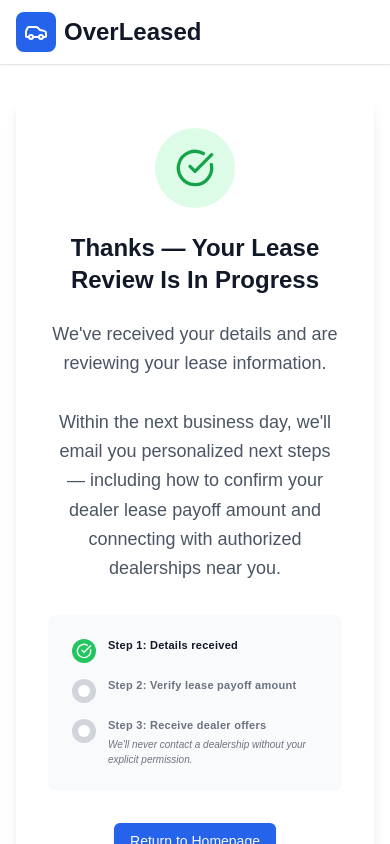
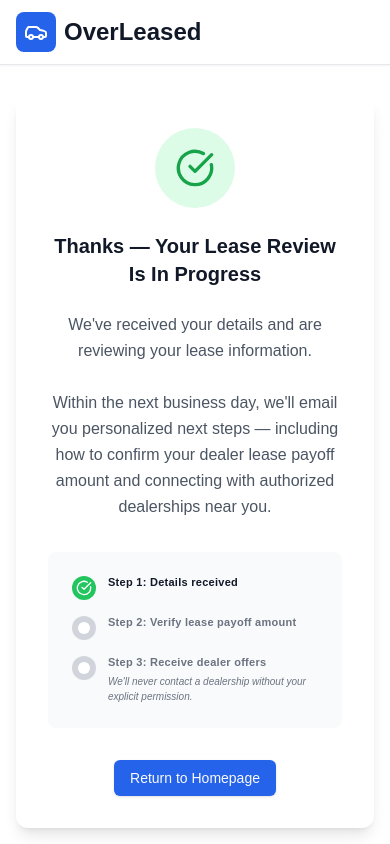
Before and after one commit to DanBus0/OverLeased, a Next.js app: page /lease-review-submitted in a window 390 px wide. Built offline with nearby package versions, Linux system fonts and the light colour scheme.

Commit message:
Add files via upload

```diff
--- a/src/pages/get-started.tsx
+++ b/src/pages/get-started.tsx
@@ -649,12 +649,12 @@ export default function GetStartedPage() {
                               <div className="flex-1">
                                 <Label
                                   htmlFor="consent"
-                                  className="text-[9px] sm:text-[10px] text-gray-700 leading-[1.5] cursor-pointer block"
+                                  className="text-[11px] sm:text-xs text-gray-700 leading-[1.5] cursor-pointer block"
                                 >
-                                  <span className="font-semibold">Consent to Review Your Vehicle Information</span>
+                                  <span className="font-semibold">Consent to Review Your <br className="sm:hidden" />Vehicle Information</span>
                                   <br />
-                                  <span className="text-gray-600">
-                                    By submitting, you authorize OverLeased to review your lease information to determine your options for ending your lease early. You understand that OverLeased is not a dealer, lender, or lessor and does not negotiate or execute any vehicle sale or lease payoff.
+                                  <span className="text-gray-600 block mt-1">
+                                    By submitting, you authorize OverLeased to review your lease information to determine your options for ending your lease. You understand that OverLeased is not a dealer, broker, lender, or lessor and does not negotiate or execute any vehicle sale or lease payoff.
                                   </span>
                                 </Label>
                               </div>
--- a/src/pages/lease-review-submitted.tsx
+++ b/src/pages/lease-review-submitted.tsx
@@ -37,11 +37,11 @@ export default function LeaseReviewSubmittedPage() {
                   <CheckCircle className="h-10 w-10 text-green-600" />
                 </div>
 
-                <h1 className="text-2xl font-bold text-gray-900 mb-6 text-center">
+                <h1 className="text-xl sm:text-2xl font-bold text-gray-900 mb-6 text-center">
                   Thanks — Your Lease Review Is In Progress
                 </h1>
 
-                <p className="text-lg text-gray-600 mb-8 text-center leading-relaxed">
+                <p className="text-base sm:text-lg text-gray-600 mb-8 text-center leading-relaxed">
                   We've received your details and are reviewing your lease information.
                   <br />
                   <br />
```
